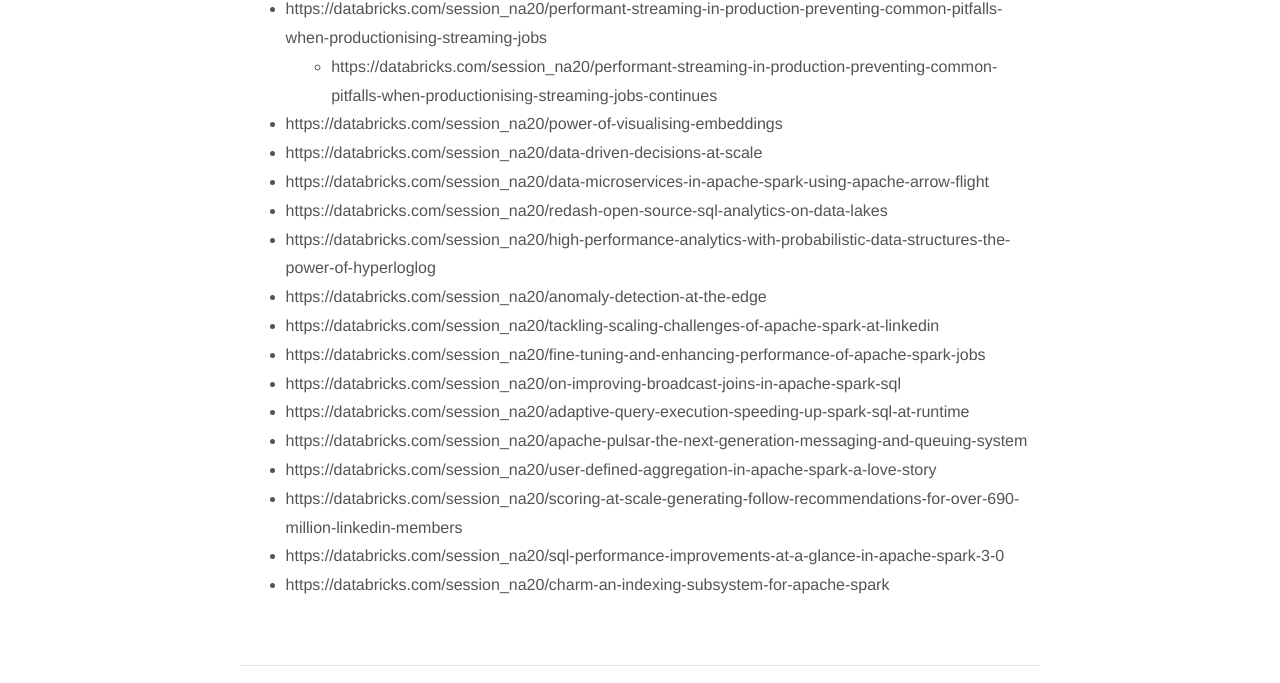
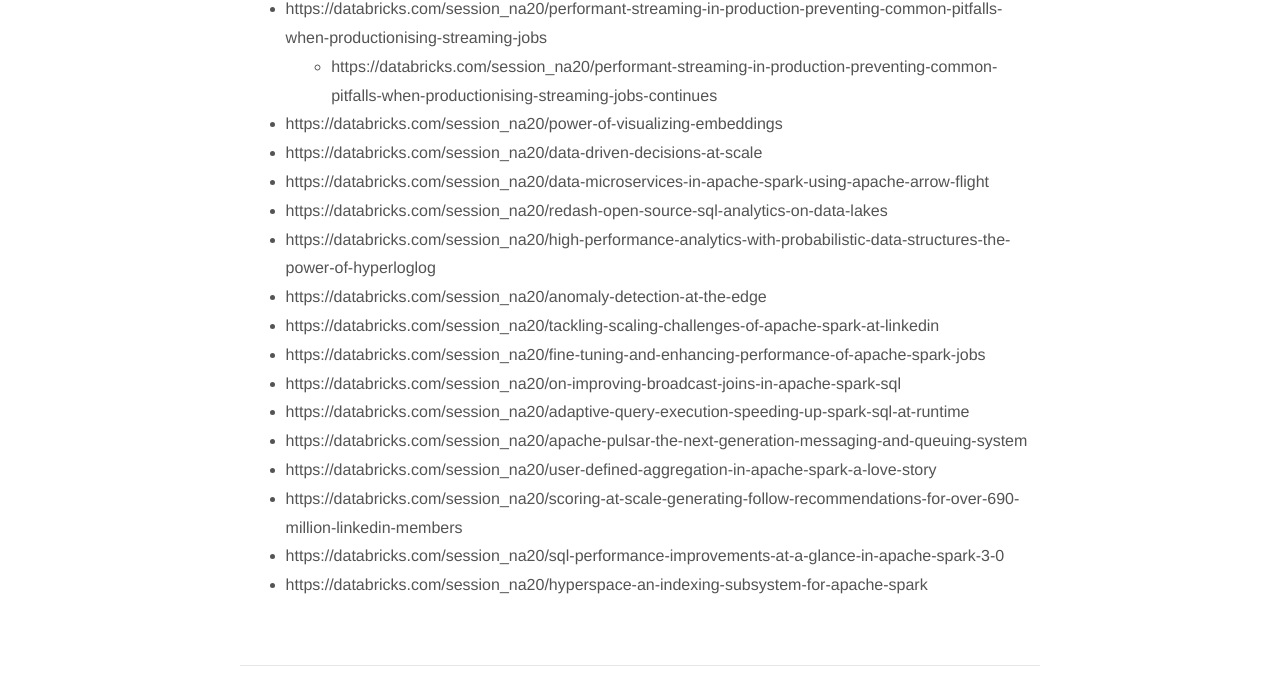
Before and after one commit to jason-heo/jason-heo.github.io, a Jekyll site: the page built from _posts/2020-05-30-spark-ai-summit-2020-na.md, in a window 1280 px wide. Shown: the part 814-1497 px from the top of the page. Built offline with Jekyll 4.4.1, drawn with Linux system fonts in a browser that asks for light colours; comment, search, counter and statistics services are not loaded; some of the changed lines change nothing that is shown.

Commit message:
url 변경된 것 두 개 추가

```diff
--- a/_posts/2020-05-30-spark-ai-summit-2020-na.md
+++ b/_posts/2020-05-30-spark-ai-summit-2020-na.md
@@ -12,7 +12,7 @@
     - https://databricks.com/session_na20/deep-dive-into-the-new-features-of-apache-spark-3-0-continues
 - https://databricks.com/session_na20/performant-streaming-in-production-preventing-common-pitfalls-when-productionising-streaming-jobs
     - https://databricks.com/session_na20/performant-streaming-in-production-preventing-common-pitfalls-when-productionising-streaming-jobs-continues
-- https://databricks.com/session_na20/power-of-visualising-embeddings
+- https://databricks.com/session_na20/power-of-visualizing-embeddings
 - https://databricks.com/session_na20/data-driven-decisions-at-scale
 - https://databricks.com/session_na20/data-microservices-in-apache-spark-using-apache-arrow-flight
 - https://databricks.com/session_na20/redash-open-source-sql-analytics-on-data-lakes
@@ -26,4 +26,4 @@
 - https://databricks.com/session_na20/user-defined-aggregation-in-apache-spark-a-love-story
 - https://databricks.com/session_na20/scoring-at-scale-generating-follow-recommendations-for-over-690-million-linkedin-members
 - https://databricks.com/session_na20/sql-performance-improvements-at-a-glance-in-apache-spark-3-0
-- https://databricks.com/session_na20/charm-an-indexing-subsystem-for-apache-spark
+- https://databricks.com/session_na20/hyperspace-an-indexing-subsystem-for-apache-spark
```
